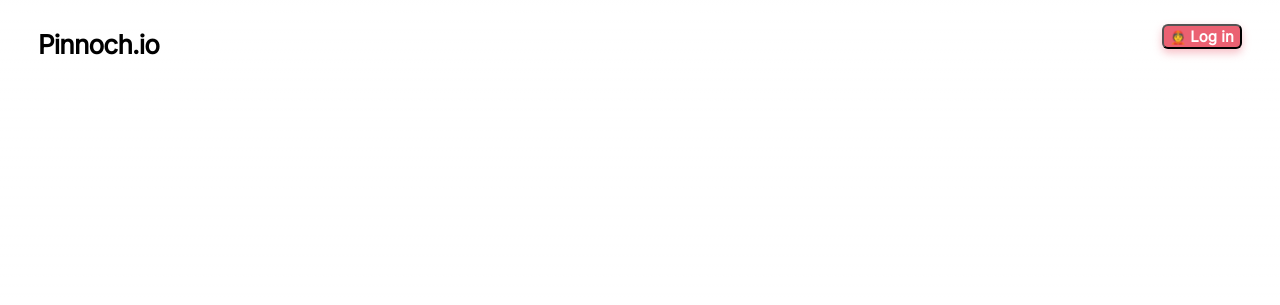
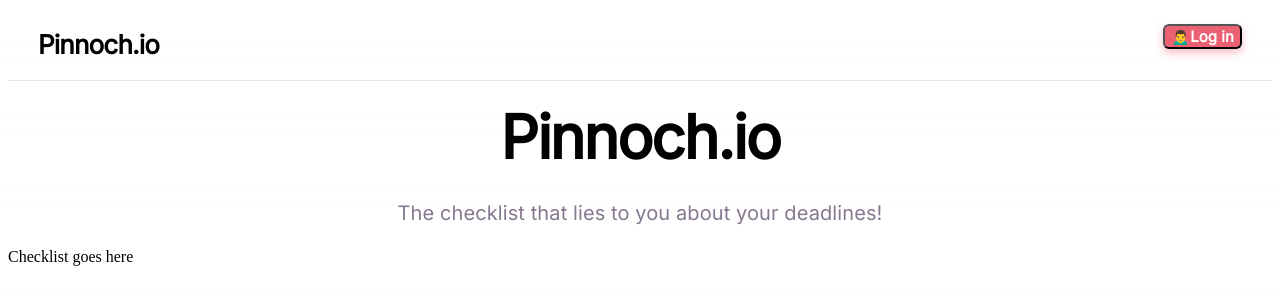
Before and after one commit to NicoBobBison/pinocchio, a Flask app: page / in a window 1280 px wide. Shown: the top 305 px of the page. Run offline with Flask 3, Linux system fonts and the light colour scheme.

Commit message:
navbar break and title section

```diff
--- a/static/css/main.css
+++ b/static/css/main.css
@@ -45,3 +45,43 @@ body {
     line-height: normal;
     letter-spacing: 0.075px;
 }
+#navbar-break {
+    height: 1px;
+    align-self: stretch;
+    background: #E5E7EB;
+}
+#title-section{
+    display: flex;
+    flex-direction: column;
+    align-items: center;
+    gap: 35px;
+    flex-shrink: 0;
+}
+#title-container {
+    display: flex;
+    width: 580px;
+    padding: 20px 0px;
+    flex-direction: column;
+    align-items: center;
+    gap: 25px;
+}
+#section-title {
+    color: #000;
+    font-family: Inter;
+    font-size: 60px;
+    font-style: normal;
+    font-weight: 700;
+    line-height: normal;
+    letter-spacing: -1.8px;
+}
+#section-description {
+    align-self: stretch;
+    color: #86788E;
+    text-align: center;
+    font-family: Inter;
+    font-size: 20px;
+    font-style: normal;
+    font-weight: 500;
+    line-height: 30px; /* 150% */
+    letter-spacing: 0.1px;
+}
--- a/templates/home.html
+++ b/templates/home.html
@@ -12,12 +12,21 @@
         </div>
         <div class="login-container">
             <button type="button" id="login-button">
-                👲
                 <span id="button-text">
-                    Log in
+                    🙍‍♂️Log in
                 </span>
             </button>
         </div>
     </div>
+    <div id="navbar-break"></div>
+    <div id="title-section">
+        <div id="title-container">
+            <span id="section-title">Pinnoch.io</span>
+            <div id="section-description">The checklist that lies to you about your deadlines!</div>
+        </div>
+    </div>
+    <div id="checklist-section">
+        Checklist goes here
+    </div>
 </body>
 </html>
```
